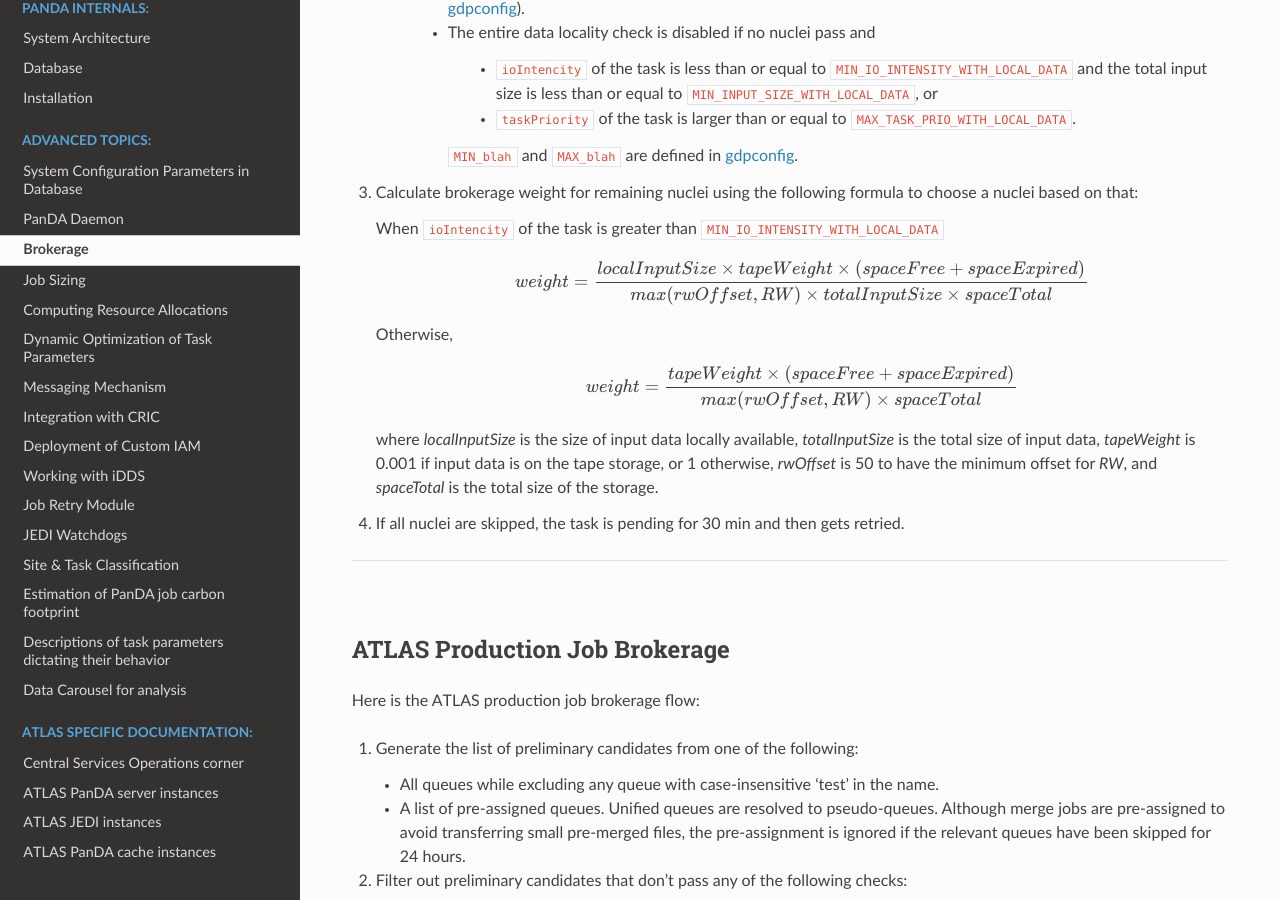
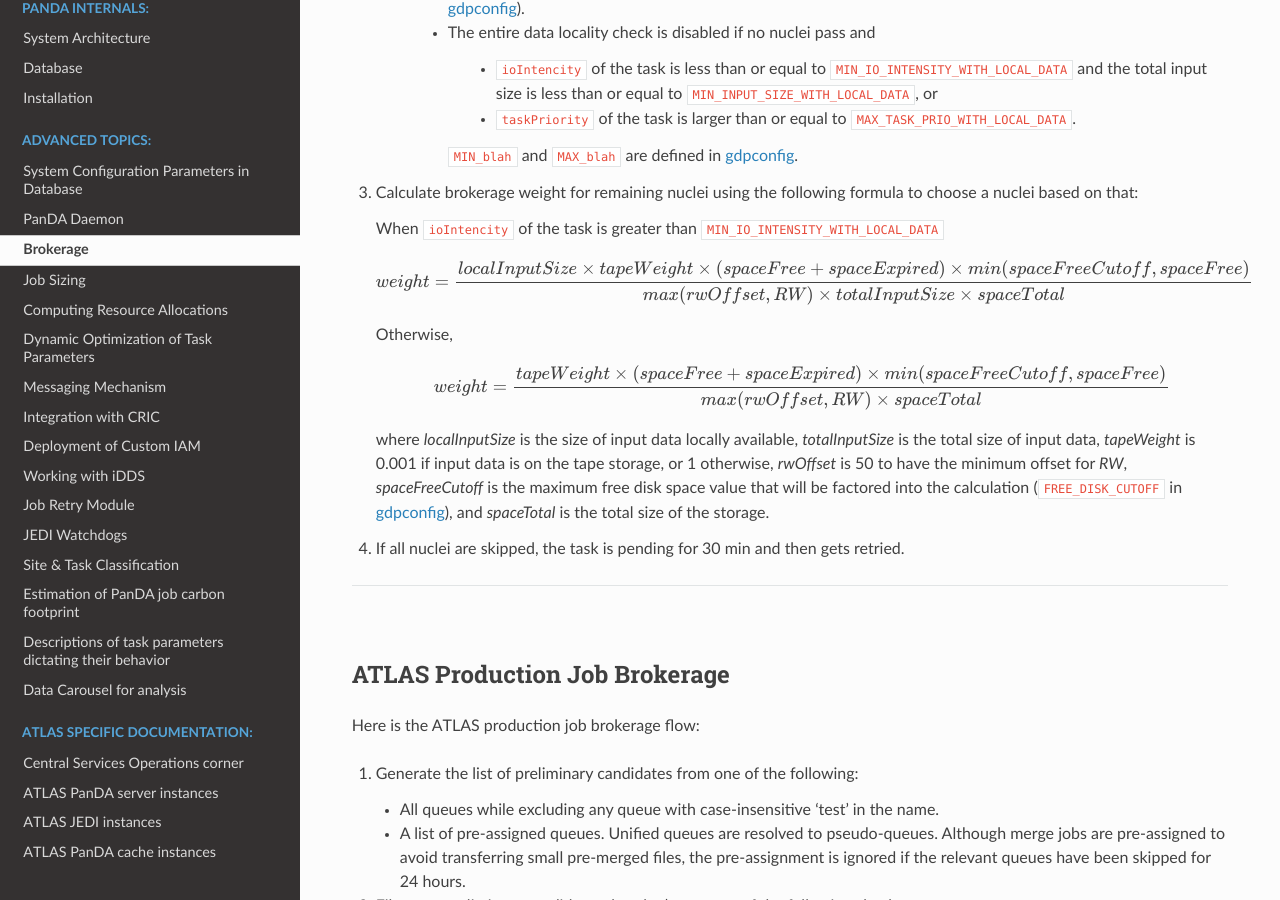
Before and after one commit to PanDAWMS/panda-docs, a Sphinx documentation site: the page built from docs/source/advanced/brokerage.rst, in a window 1280 px wide and 900 px high, scrolled down 1575 px. Built offline with Sphinx 7.4.7 and the Read the Docs theme 3.1.0, drawn with Linux system fonts in a browser that asks for light colours; pages that are not in the unit, such as notebooks, are missing from menus.

Commit message:
a free disk space term in the weight calculation for AtlasProdTaskBroker

```diff
--- a/docs/source/advanced/brokerage.rst
+++ b/docs/source/advanced/brokerage.rst
@@ -86,18 +86,19 @@
 
    .. math::
 
-     weight =\frac {localInputSize \times tapeWeight \times (spaceFree + spaceExpired)} {max(rwOffset, RW) \times totalInputSize \times spaceTotal}
+     weight =\frac {localInputSize \times tapeWeight \times (spaceFree + spaceExpired) \times min(spaceFreeCutoff, spaceFree)} {max(rwOffset, RW) \times totalInputSize \times spaceTotal}
 
    Otherwise,
 
    .. math::
 
-     weight =\frac {tapeWeight \times (spaceFree + spaceExpired)} {max(rwOffset, RW) \times spaceTotal}
+     weight =\frac {tapeWeight \times (spaceFree + spaceExpired) \times min(spaceFreeCutoff, spaceFree)} {max(rwOffset, RW) \times spaceTotal}
 
 
    where *localInputSize* is the size of input data locally available, *totalInputSize* is the total size of
    input data, *tapeWeight* is 0.001 if input data is on the tape storage, or 1 otherwise, *rwOffset* is 50 to have
-   the minimum offset for *RW*, and *spaceTotal* is the total size of the storage.
+   the minimum offset for *RW*, *spaceFreeCutoff* is the maximum free disk space value that will be factored into
+   the calculation (``FREE_DISK_CUTOFF`` in :doc:`gdpconfig </advanced/gdpconfig>`), and *spaceTotal* is the total size of the storage.
 
 #. If all nuclei are skipped, the task is pending for 30 min and then gets retried.
 
```
